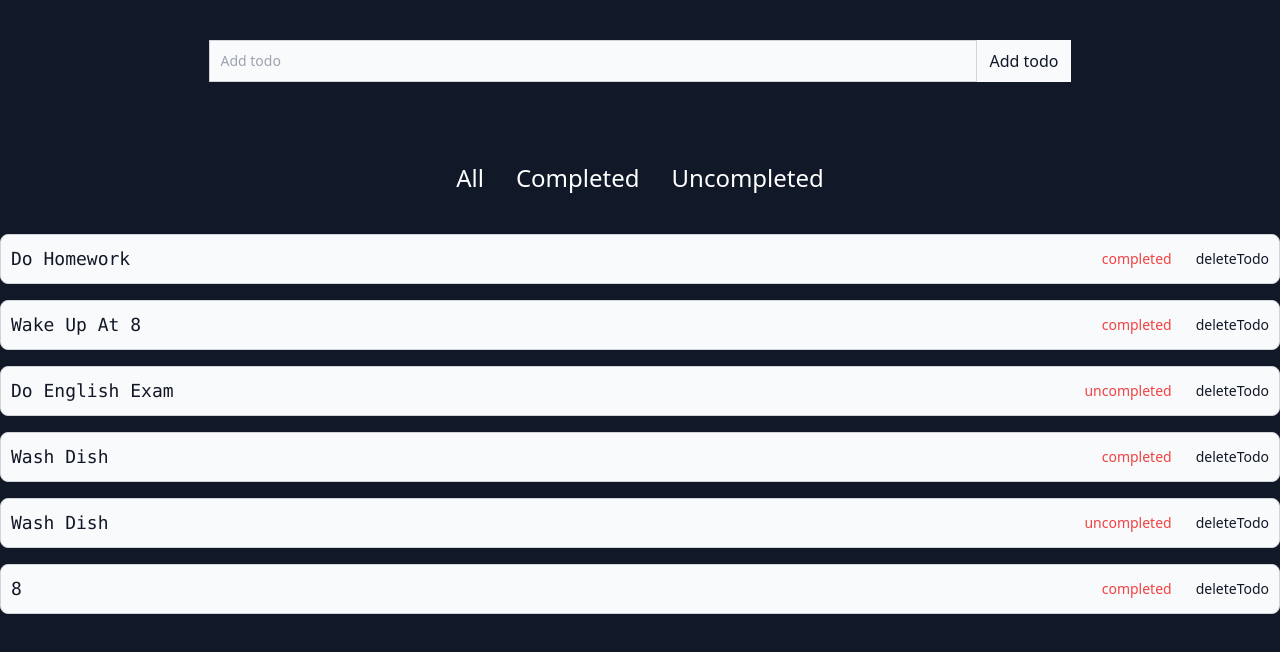
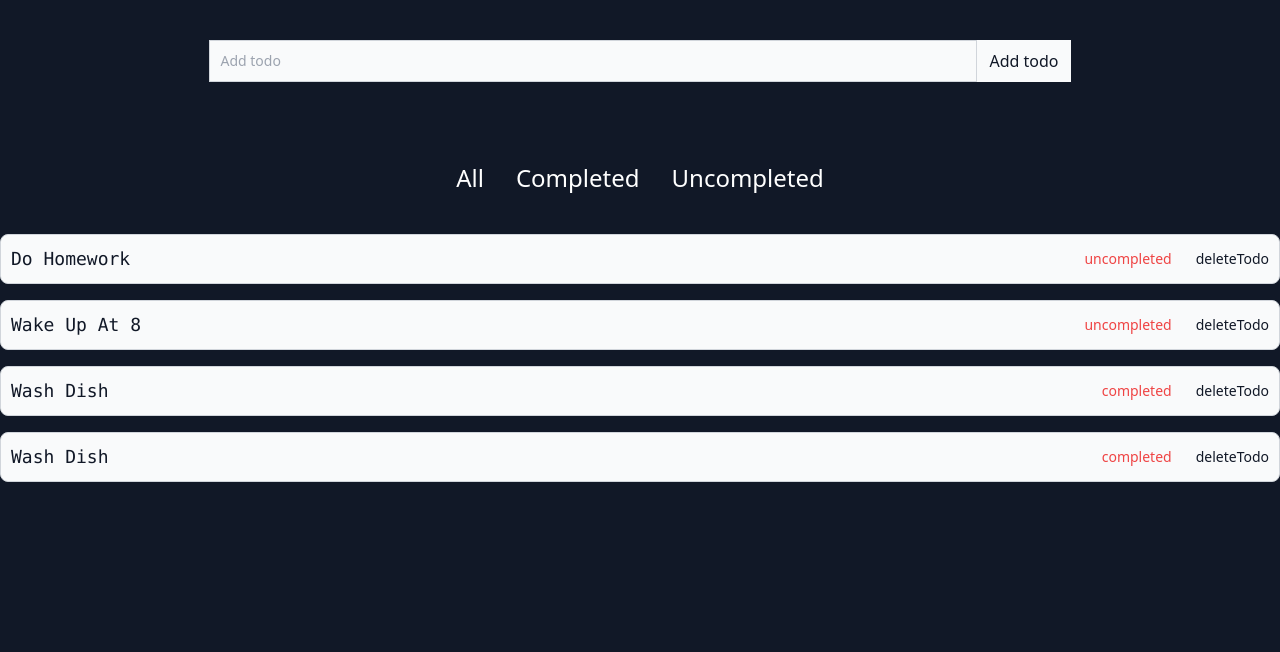
Before and after one commit to PaulWeb30/react-todo, a React (Create React App) app: page / in a window 1280 px wide. Shown: the top 652 px of the page. Built offline with nearby package versions, Linux system fonts and the light colour scheme; data requests are answered from the project's data file.

Commit message:
callback

```diff
--- a/public/db.json
+++ b/public/db.json
@@ -4,18 +4,12 @@
       "userId": 1649763615347,
       "id": "7347",
       "title": "do homework",
-      "completed": true
+      "completed": false
     },
     {
       "userId": 1649763645426,
       "id": "2dc5",
       "title": "Wake up at 8",
-      "completed": true
-    },
-    {
-      "userId": 1649763655306,
-      "id": "f424",
-      "title": "do english exam",
       "completed": false
     },
     {
@@ -28,12 +22,6 @@
       "userId": 1649763844227,
       "id": "60ad",
       "title": "Wash dish",
-      "completed": false
-    },
-    {
-      "userId": 1649795423420,
-      "id": "94e8",
-      "title": "8",
       "completed": true
     }
   ]
--- a/src/App.js
+++ b/src/App.js
@@ -17,11 +17,11 @@ function App() {
 		dispatch(fetchTodos(category))
 	}, [category])
 
-	const deleteTodoFunc = id => {
+	const deleteTodoFunc = React.useCallback((id) => {
 		axios.delete(`http://localhost:3001/todos/${id}`)
 		dispatch(deleteTodo(id))
-	}
-	const setTodoCompleted = id => {
+	},[])
+	const setTodoCompleted = React.useCallback((id) => {
 		const item = items.find(t => t.id === id)
 		item.completed = !item.completed
 		const data = {
@@ -30,8 +30,8 @@ function App() {
 		}
 		axios.patch(`http://localhost:3001/todos/${id}`, data)
 		dispatch(setTodos(items))
-	}
-	const addTodoFunc = title => {
+	},[])
+	const addTodoFunc = React.useCallback((title) => {
 		axios({
 			method: 'post',
 			url: 'http://localhost:3001/todos',
@@ -50,7 +50,7 @@ function App() {
 				completed: false,
 			})
 		)
-	}
+	},[])
 
 	return (
 		<div className='min-h-screen bg-gray-900 text-white mx-auto'>
```
